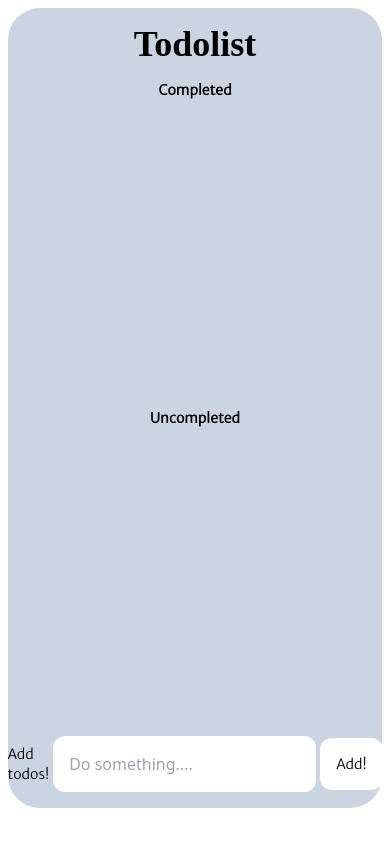
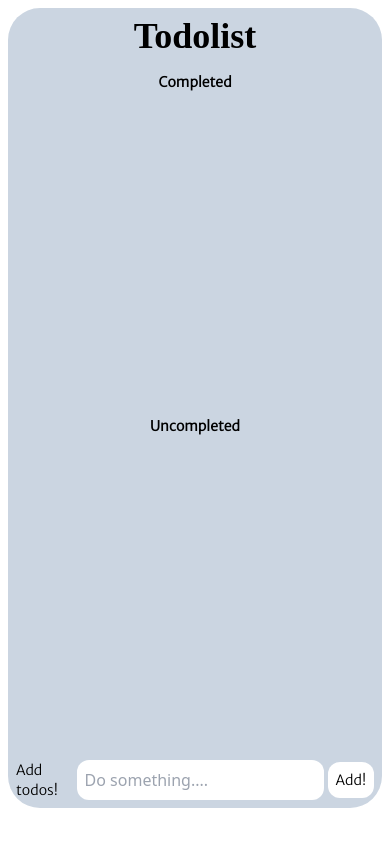
Before and after one commit to lephuthuc2001/todoListNew, a React (Vite) app: page / in a window 390 px wide. Built offline with nearby package versions, Linux system fonts and the light colour scheme; a web font is replaced by a local one.

Commit message:
Finess the form

```diff
--- a/src/components/AddTodoForm.tsx
+++ b/src/components/AddTodoForm.tsx
@@ -27,22 +27,22 @@ function AddTodoForm({
   return (
     <form
       onSubmit={submitHandler}
-      className="flex xl:gap-4 lg:gap-3 md:gap-2 gap-1 items-center justify-center self-stretch xl:mx-40 lg:mx-28 md:mx-16 sm:mx-12 mx-8 "
+      className="flex xl:gap-4 lg:gap-3 md:gap-2 gap-1 items-center justify-center self-stretch xl:mx-20 lg:mx-16 md:mx-12 sm:mx-8 "
     >
-      <label htmlFor="todo-input" className="font-merri md:text-base text-sm">
+      <label htmlFor="todo-input" className="font-merri  text-sm">
         Add todos!
       </label>
       <input
         id="todo-input"
         type="text"
         placeholder="Do something...."
-        className="grow rounded-xl  p-4"
+        className="rounded-xl p-2 lg:p-4 grow "
         value={todo}
         onChange={inputChangeHandler}
       />
       <button
         disabled={todo === ""}
-        className="font-merri bg-white p-4 rounded-xl md:text-base text-sm hover:bg-black hover:text-white"
+        className="font-merri bg-white md:p-4 p-2  rounded-xl  text-sm hover:bg-black hover:text-white"
       >
         Add!
       </button>
--- a/src/components/Main.tsx
+++ b/src/components/Main.tsx
@@ -9,7 +9,7 @@ const lg = "lg:col-start-3 lg:col-end-9 lg:p-7 lg:gap-10 ";
 const md = "md:col-start-2 md:col-end-8 md:p-6 md:gap-8 ";
 const sm = "sm:col-start-2 sm:col-end-7 sm:p-5 sm:gap-6 ";
 const normal =
-  "col-span-4 flex flex-col p-4 justify-center items-center gap-4 bg-slate-300 rounded-[32px] max-h-[800px] ";
+  "col-span-4 flex flex-col md:p-4 p-2 justify-center items-center gap-4 bg-slate-300 rounded-[32px] max-h-[800px] ";
 
 const listInit = (): TodoItem[] => {
   const storedList = localStorage.getItem("list");
```
Also changed, not shown: 1 other file (tests, documents, lock files or other folders).
